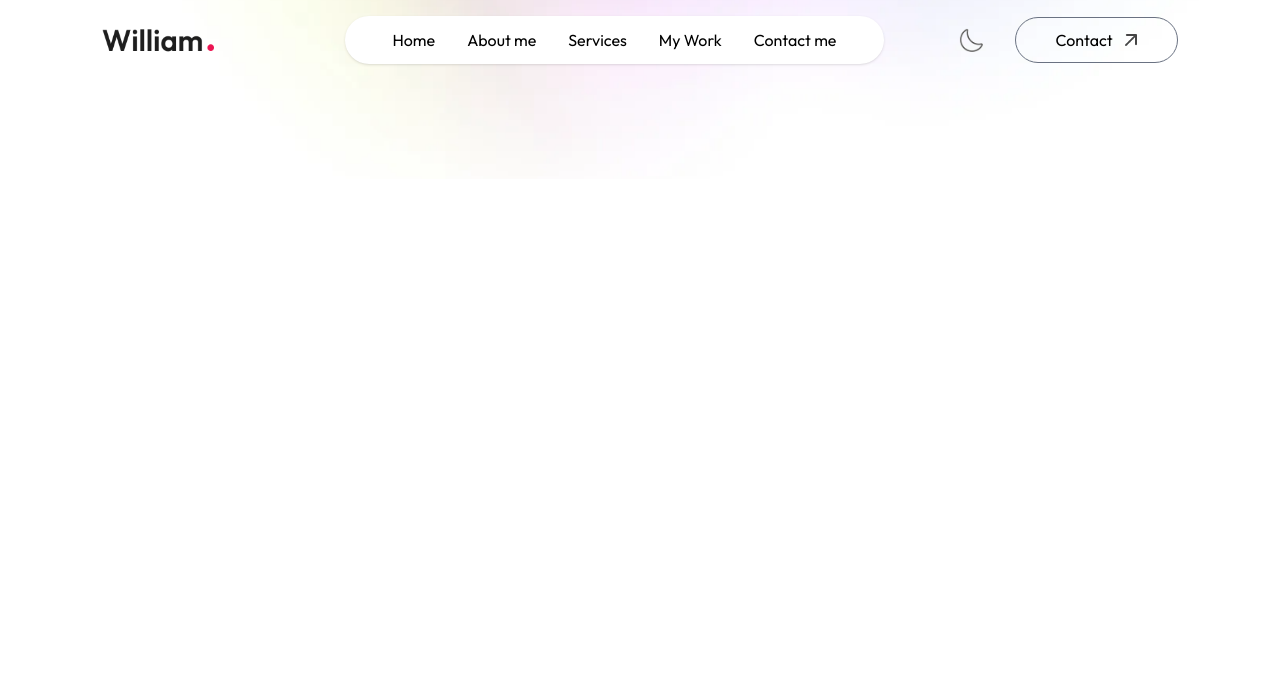
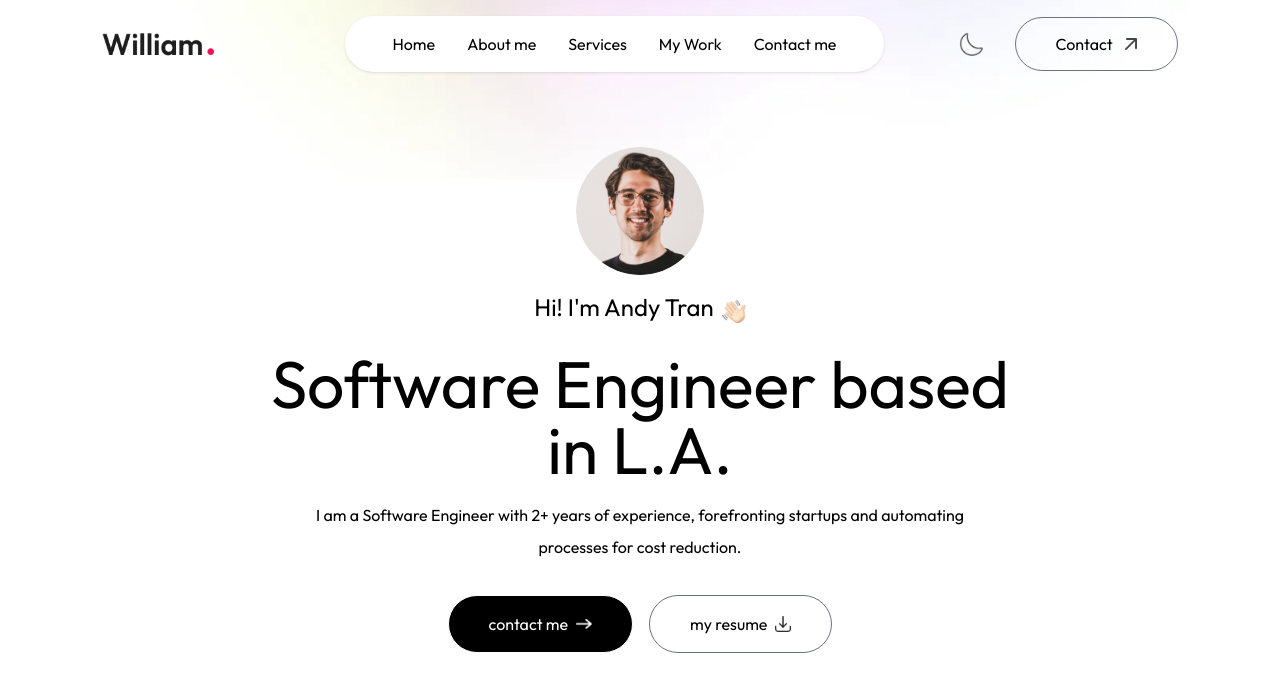
Before and after one commit to undahveeti/websiteportfolio, a Next.js app: page / in a window 1280 px wide. Shown: the top 692 px of the page. Built offline with nearby package versions, Linux system fonts and the light colour scheme; a web font is replaced by a local one.

Commit message:
header implemented

```diff
--- /dev/null
+++ b/app/components/Header.jsx
@@ -0,0 +1,28 @@
+import { assets } from '@/assets/assets'
+import Image from 'next/image'
+import React from 'react'
+
+const Header = () => {
+  return (
+    <div className = 'w-11/12 max-w-3xl text-center mx-auto h-screen flex flex-col items-center justify-center gap-4'>
+      <div>
+        <Image src={assets.profile_img} alt='' className='rounded-full w-32'/>
+      </div>
+      <h3 className='flex items-end gap-2 text-xl md:text-2xl mb-3'>Hi! I'm Andy Tran  <Image src={assets.hand_icon} alt='' className='w-6'/></h3>
+      <h1 className = 'text-3xl sm:text-6xl lg:text-[66px]'>Software Engineer based in L.A.</h1>
+      <p className='max-w-2xl mx-auto'>
+        I am a Software Engineer with 2+ years of experience, forefronting startups and automating processes for cost reduction.
+      </p>
+      <div className='flex flex-col sm:flex-row items-center gap-4 mt-4'>
+        <a href="#contact"
+        className='px-10 py-3 border border-white rounded-full bg-black text-white flex items-center gap-2'
+        >contact me <Image src={assets.right_arrow_white} alt='' className='w-4'/></a>
+        <a href="/sample-resume.pdf" download
+        className='px-10 py-3 border rounded-full border-gray-500 flex items-center gap-2'>
+            my resume<Image src={assets.download_icon} alt='' className='w-4'/></a>
+      </div>
+    </div>
+  )
+}
+
+export default Header
--- a/app/layout.js
+++ b/app/layout.js
@@ -20,7 +20,7 @@ export const metadata = {
 export default function RootLayout({ children }) {
   return (
     <html lang="en">
-      <body className={`${outfit.className} ${ovo.className} antialiased`}>
+      <body className={`${outfit.className} ${ovo.className} antialiased leading-8 overflow-x-hidden`}>
         {children}
       </body>
     </html>
--- a/app/page.js
+++ b/app/page.js
@@ -1,11 +1,13 @@
 'use client'
 import Image from "next/image";
 import Navbar from "./components/Navbar";
+import Header from "./components/Header";
 
 export default function Home() {
   return (
     <>
     <Navbar/>
+    <Header/>
     </>
   );
 }
```
